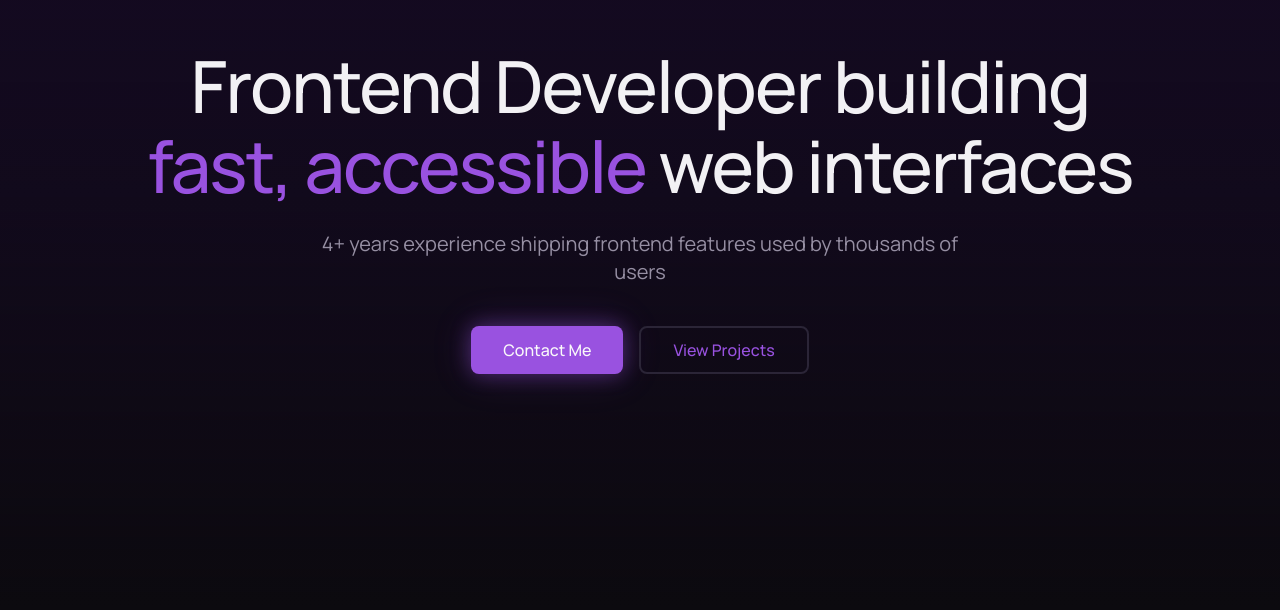
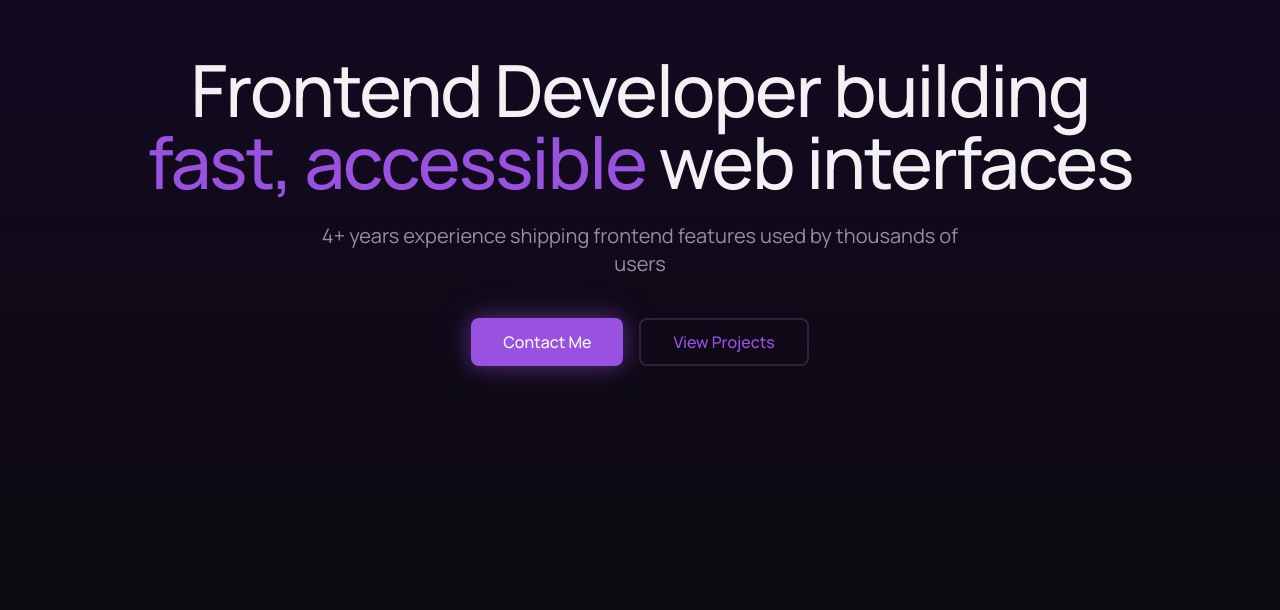
Before and after one commit to StefanVukoicic/portfolio, a Next.js app: page / in a window 1280 px wide. Shown: the part 190-800 px from the top of the page. Built offline with nearby package versions, Linux system fonts and the light colour scheme.

Commit message:
Minor fix

```diff
--- a/src/components/Hero.tsx
+++ b/src/components/Hero.tsx
@@ -56,7 +56,7 @@ export function Hero() {
 
         <div className="relative z-20 flex min-h-screen flex-col items-center justify-center px-6 text-center">
           <m.h1
-            className="max-w-5xl text-4xl font-medium tracking-tight sm:text-5xl md:text-6xl lg:text-7xl leading-20"
+            className="max-w-5xl text-4xl font-medium tracking-tight leading-8 sm:text-5xl md:text-6xl lg:text-7xl md:leading-18"
             initial={{ opacity: 0, y: 30 }}
             animate={{ opacity: 1, y: 0 }}
             transition={{ duration: 1 }}
--- a/src/components/SkillCard.tsx
+++ b/src/components/SkillCard.tsx
@@ -23,7 +23,7 @@ export function SkillCard({
     cloneElement(
       icon as ReactElement<{ className?: string; strokeWidth?: number }>,
       {
-        className: "h-full w-full text-primary/[0.06]",
+        className: "h-full w-full text-primary/[0.07]",
         strokeWidth: 1,
       }
     );
@@ -31,7 +31,11 @@ export function SkillCard({
   return (
     <m.div
       initial={{ opacity: 0, y: 30 }}
-      animate={isInView ? { opacity: 1, y: 0 } : { opacity: 0, y: 30 }}
+      animate={
+        isInView
+          ? { opacity: 1, y: 0, transform: "translateY(0px) translateZ(0)" }
+          : { opacity: 0, y: 30 }
+      }
       transition={{ duration: 0.5, ease: "easeOut", delay }}
       className="group relative"
     >
```
